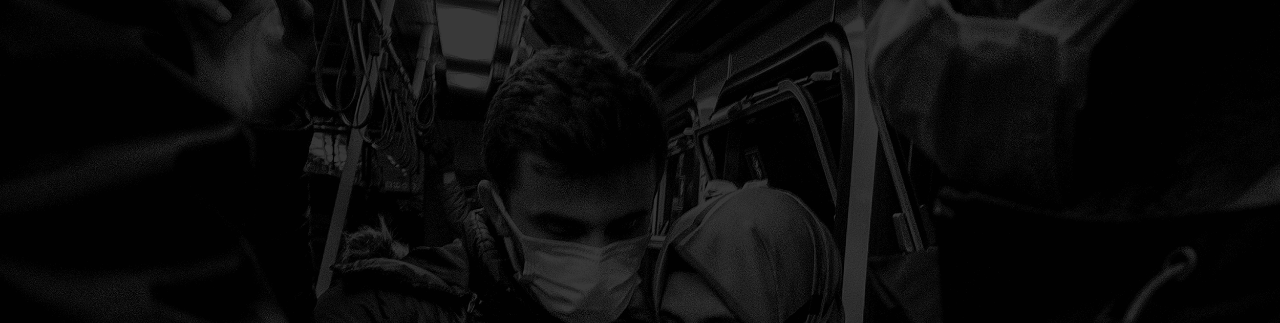
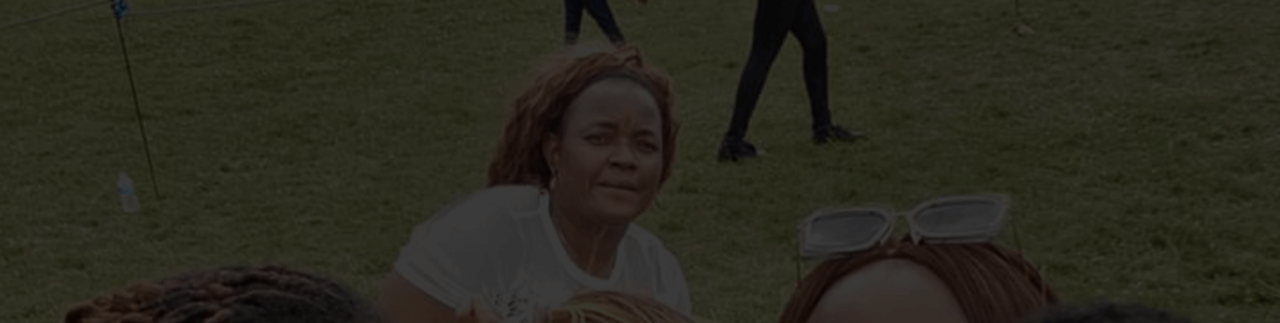
Before and after one commit to ObioraOdimmegwa/iwwl, a plain HTML site: page index.html in a window 1280 px wide. Shown: the top 323 px of the page. Drawn offline with Linux system fonts and the light colour scheme; a web font is replaced by a local one.

Commit message:
Add files via upload

```diff
--- a/index.html
+++ b/index.html
@@ -67,7 +67,7 @@
     </head>
     <body class="mrs-v35 mrs-fill">
 
-        <div class="marshall-container bg-container" style="background-image: url(./img/imggg.png) ; overflow: hidden;">
+        <div class="marshall-container bg-container" style="background-image: url(./img/new_imgg.png) ; overflow: hidden;">
             <div class="marshall-col-6 marshall-middle-6 marshall-col-content">
                 <div class="marshall-logo fadeIn fast">
                     <h3></h3>
```
